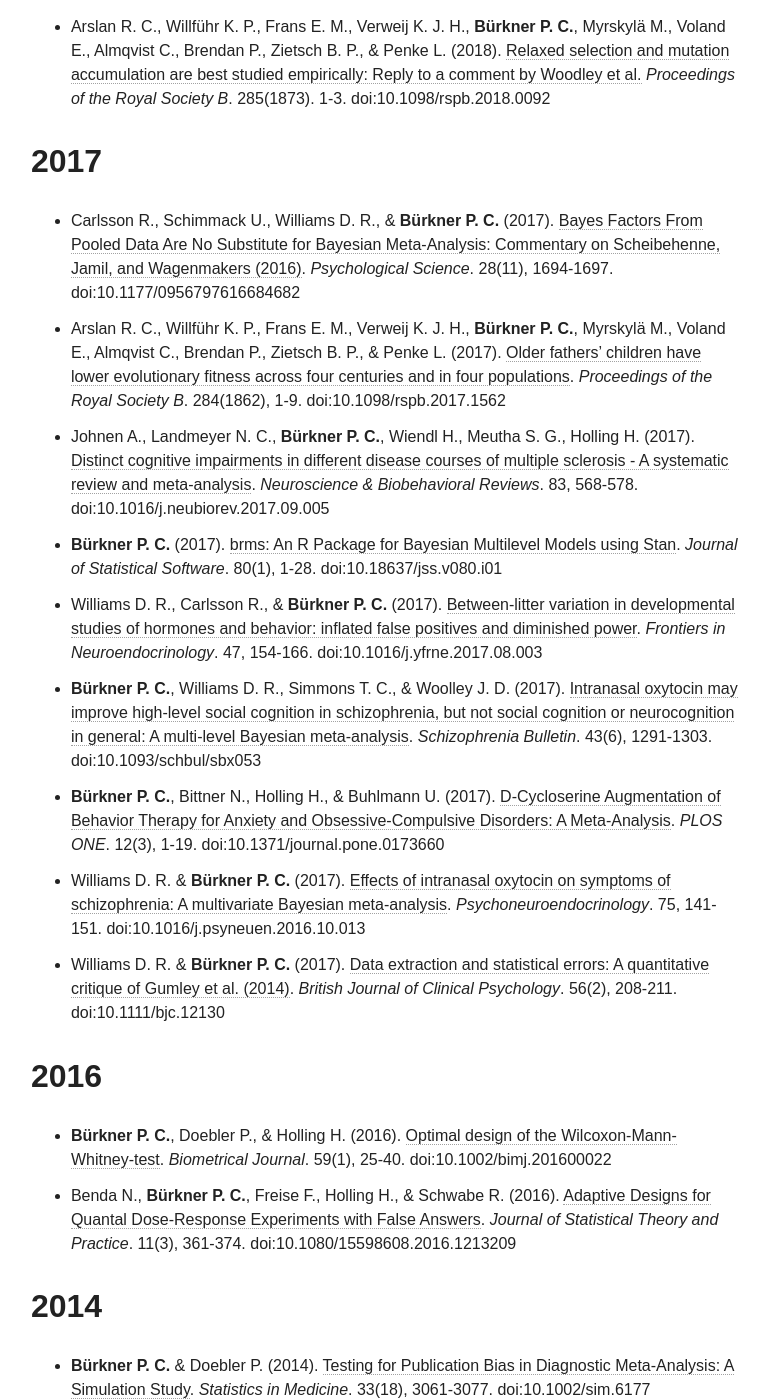
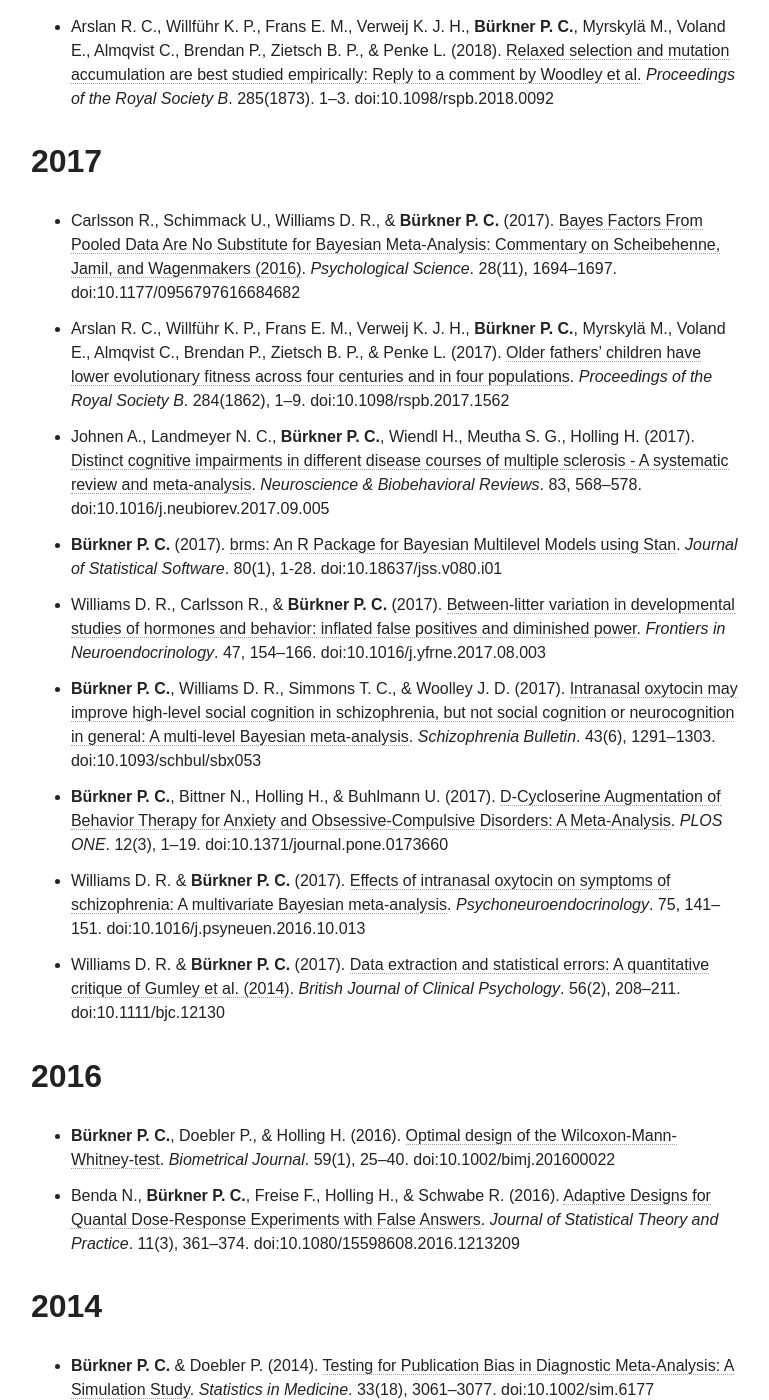
Before and after one commit to paul-buerkner/paul-buerkner.github.io, a Jekyll site: the page built from publications/index.md, in a window 1280 px wide and 1400 px high, scrolled down 1246 px. Shown: the whole window, without its empty margins (255-1024 px from the left). Built offline with Jekyll 4.4.1, drawn with Linux system fonts in a browser that asks for light colours; nearby versions of some CDN libraries; some of the changed text lies outside the part shown.

Commit message:
minor cleaning

```diff
--- a/publications/index.md
+++ b/publications/index.md
@@ -11,28 +11,28 @@
 
 
 ## 2018
-* Schneider I., Kugel H., Redlich R., Grotegerd D., Bürger C., **Bürkner P. C.**, Opel N., Dohm K., Zaremba D., Meinert S., Schröder N., Straßburg A. M., Schwarte K., Schettler C., Ambrée O., Rust S., Domschke K., Arolt V., Heindel W., Baune B., Zhang W., Dannlowski U., & Hohoff C. (2018). [Association of serotonin transporter gene AluJb methylation with major depression, amygdala responsiveness, 5-HTTLPR/rs25531 polymorphism, and stress](https://www.nature.com/articles/npp2017273). *Neuropsychopharmacology*. 1-9. doi:10.1038/npp.2017.273
-* Reinhold M., **Bürkner P. C.**, Holling H. (2018). [Effects of Expressive Writing on Depressive Symptoms – A Meta-Analysis](http://onlinelibrary.wiley.com/doi/10.1111/cpsp.12224/abstract). *Clinical Psychology: Science and Practice*. 25(1), 1-13. doi:10.1111/cpsp.12224
+* Schneider I., Kugel H., Redlich R., Grotegerd D., Bürger C., **Bürkner P. C.**, Opel N., Dohm K., Zaremba D., Meinert S., Schröder N., Straßburg A. M., Schwarte K., Schettler C., Ambrée O., Rust S., Domschke K., Arolt V., Heindel W., Baune B., Zhang W., Dannlowski U., & Hohoff C. (2018). [Association of serotonin transporter gene AluJb methylation with major depression, amygdala responsiveness, 5-HTTLPR/rs25531 polymorphism, and stress](https://www.nature.com/articles/npp2017273). *Neuropsychopharmacology*. 1--9. doi:10.1038/npp.2017.273
+* Reinhold M., **Bürkner P. C.**, Holling H. (2018). [Effects of Expressive Writing on Depressive Symptoms – A Meta-Analysis](http://onlinelibrary.wiley.com/doi/10.1111/cpsp.12224/abstract). *Clinical Psychology: Science and Practice*. 25(1), 1--13. doi:10.1111/cpsp.12224
 * Zhoua T., Popescu S. C., Lawing A. M., Eriksson M., Strambu B., **Bürkner P. C.** (2018). [Bayesian and classical machine learning methods: A comparison for tree species classification with LiDAR waveform signatures](http://www.mdpi.com/2072-4292/10/1/39). *Remote Sensing*. 10(1), 39, doi:10.3390/rs10010039
-* Arslan R. C., Willführ K. P., Frans E. M., Verweij K. J. H., **Bürkner P. C.**, Myrskylä M., Voland E., Almqvist C., Brendan P., Zietsch B. P., & Penke L. (2018). [Relaxed selection and mutation accumulation are best studied empirically: Reply to a comment by Woodley et al.](http://rspb.royalsocietypublishing.org/content/285/1873/20180092) *Proceedings of the Royal Society B*. 285(1873). 1-3. doi:10.1098/rspb.2018.0092
+* Arslan R. C., Willführ K. P., Frans E. M., Verweij K. J. H., **Bürkner P. C.**, Myrskylä M., Voland E., Almqvist C., Brendan P., Zietsch B. P., & Penke L. (2018). [Relaxed selection and mutation accumulation are best studied empirically: Reply to a comment by Woodley et al.](http://rspb.royalsocietypublishing.org/content/285/1873/20180092) *Proceedings of the Royal Society B*. 285(1873). 1--3. doi:10.1098/rspb.2018.0092
 
 ## 2017
-* Carlsson R., Schimmack U., Williams D. R., & **Bürkner P. C.** (2017). [Bayes Factors From Pooled Data Are No Substitute for Bayesian Meta-Analysis: Commentary on Scheibehenne, Jamil, and Wagenmakers (2016)](http://journals.sagepub.com/eprint/9iwbZegivfVhDZqRk4Dy/full). *Psychological Science*. 28(11), 1694-1697. doi:10.1177/0956797616684682
-* Arslan R. C., Willführ K. P., Frans E. M., Verweij K. J. H., **Bürkner P. C.**, Myrskylä M., Voland E., Almqvist C., Brendan P., Zietsch B. P., & Penke L. (2017). [Older fathers’ children have lower evolutionary fitness across four centuries and in four populations](http://rspb.royalsocietypublishing.org/content/royprsb/284/1862/20171562.full.pdf). *Proceedings of the Royal Society B*. 284(1862), 1-9. doi:10.1098/rspb.2017.1562
-* Johnen A., Landmeyer N. C., **Bürkner P. C.**, Wiendl H., Meutha S. G., Holling H. (2017). [Distinct cognitive impairments in different disease courses of multiple sclerosis - A systematic review and meta-analysis](https://www.ncbi.nlm.nih.gov/pubmed/28890199). *Neuroscience & Biobehavioral Reviews*. 83, 568-578. doi:10.1016/j.neubiorev.2017.09.005
+* Carlsson R., Schimmack U., Williams D. R., & **Bürkner P. C.** (2017). [Bayes Factors From Pooled Data Are No Substitute for Bayesian Meta-Analysis: Commentary on Scheibehenne, Jamil, and Wagenmakers (2016)](http://journals.sagepub.com/eprint/9iwbZegivfVhDZqRk4Dy/full). *Psychological Science*. 28(11), 1694--1697. doi:10.1177/0956797616684682
+* Arslan R. C., Willführ K. P., Frans E. M., Verweij K. J. H., **Bürkner P. C.**, Myrskylä M., Voland E., Almqvist C., Brendan P., Zietsch B. P., & Penke L. (2017). [Older fathers’ children have lower evolutionary fitness across four centuries and in four populations](http://rspb.royalsocietypublishing.org/content/royprsb/284/1862/20171562.full.pdf). *Proceedings of the Royal Society B*. 284(1862), 1--9. doi:10.1098/rspb.2017.1562
+* Johnen A., Landmeyer N. C., **Bürkner P. C.**, Wiendl H., Meutha S. G., Holling H. (2017). [Distinct cognitive impairments in different disease courses of multiple sclerosis - A systematic review and meta-analysis](https://www.ncbi.nlm.nih.gov/pubmed/28890199). *Neuroscience & Biobehavioral Reviews*. 83, 568--578. doi:10.1016/j.neubiorev.2017.09.005
 * **Bürkner P. C.** (2017). [brms: An R Package for Bayesian Multilevel Models using Stan](https://www.jstatsoft.org/article/view/v080i01). *Journal of Statistical Software*. 80(1), 1-28. doi:10.18637/jss.v080.i01
-* Williams D. R., Carlsson R., & **Bürkner P. C.** (2017). [Between-litter variation in developmental studies of hormones and behavior: inflated false positives and diminished power](http://www.sciencedirect.com/science/article/pii/S0091302217300468). *Frontiers in Neuroendocrinology*. 47, 154-166. doi:10.1016/j.yfrne.2017.08.003
-* **Bürkner P. C.**, Williams D. R., Simmons T. C., & Woolley J. D. (2017). [Intranasal oxytocin may improve high-level social cognition in schizophrenia, but not social cognition or neurocognition in general: A multi-level Bayesian meta-analysis](https://academic.oup.com/schizophreniabulletin/article-abstract/doi/10.1093/schbul/sbx053/3861667/Intranasal-Oxytocin-May-Improve-High-Level-Social?redirectedFrom=fulltext). *Schizophrenia Bulletin*. 43(6), 1291-1303. doi:10.1093/schbul/sbx053
-* **Bürkner P. C.**, Bittner N., Holling H., & Buhlmann U. (2017). [D-Cycloserine Augmentation of Behavior Therapy for Anxiety and Obsessive-Compulsive Disorders: A Meta-Analysis](http://journals.plos.org/plosone/article?id=10.1371/journal.pone.0173660). *PLOS ONE*. 12(3), 1-19. doi:10.1371/journal.pone.0173660
-* Williams D. R. & **Bürkner P. C.** (2017). [Effects of intranasal oxytocin on symptoms of schizophrenia: A multivariate Bayesian meta-analysis](http://www.sciencedirect.com/science/article/pii/S0306453016302128). *Psychoneuroendocrinology*. 75, 141-151. doi:10.1016/j.psyneuen.2016.10.013
-* Williams D. R. & **Bürkner P. C.** (2017). [Data extraction and statistical errors: A quantitative critique of Gumley et al. (2014)](http://onlinelibrary.wiley.com/doi/10.1111/bjc.12130/full). *British Journal of Clinical Psychology*. 56(2), 208-211. doi:10.1111/bjc.12130
+* Williams D. R., Carlsson R., & **Bürkner P. C.** (2017). [Between-litter variation in developmental studies of hormones and behavior: inflated false positives and diminished power](http://www.sciencedirect.com/science/article/pii/S0091302217300468). *Frontiers in Neuroendocrinology*. 47, 154--166. doi:10.1016/j.yfrne.2017.08.003
+* **Bürkner P. C.**, Williams D. R., Simmons T. C., & Woolley J. D. (2017). [Intranasal oxytocin may improve high-level social cognition in schizophrenia, but not social cognition or neurocognition in general: A multi-level Bayesian meta-analysis](https://academic.oup.com/schizophreniabulletin/article-abstract/doi/10.1093/schbul/sbx053/3861667/Intranasal-Oxytocin-May-Improve-High-Level-Social?redirectedFrom=fulltext). *Schizophrenia Bulletin*. 43(6), 1291--1303. doi:10.1093/schbul/sbx053
+* **Bürkner P. C.**, Bittner N., Holling H., & Buhlmann U. (2017). [D-Cycloserine Augmentation of Behavior Therapy for Anxiety and Obsessive-Compulsive Disorders: A Meta-Analysis](http://journals.plos.org/plosone/article?id=10.1371/journal.pone.0173660). *PLOS ONE*. 12(3), 1--19. doi:10.1371/journal.pone.0173660
+* Williams D. R. & **Bürkner P. C.** (2017). [Effects of intranasal oxytocin on symptoms of schizophrenia: A multivariate Bayesian meta-analysis](http://www.sciencedirect.com/science/article/pii/S0306453016302128). *Psychoneuroendocrinology*. 75, 141--151. doi:10.1016/j.psyneuen.2016.10.013
+* Williams D. R. & **Bürkner P. C.** (2017). [Data extraction and statistical errors: A quantitative critique of Gumley et al. (2014)](http://onlinelibrary.wiley.com/doi/10.1111/bjc.12130/full). *British Journal of Clinical Psychology*. 56(2), 208--211. doi:10.1111/bjc.12130
 
 ## 2016
-* **Bürkner P. C.**, Doebler P., & Holling H. (2016). [Optimal design of the Wilcoxon-Mann-Whitney-test](http://onlinelibrary.wiley.com/doi/10.1002/bimj.201600022/full). *Biometrical Journal*. 59(1), 25-40. doi:10.1002/bimj.201600022
-* Benda N., **Bürkner P. C.**, Freise F., Holling H., & Schwabe R. (2016). [Adaptive Designs for Quantal Dose-Response Experiments with False Answers](http://www.tandfonline.com/doi/abs/10.1080/15598608.2016.1213209). *Journal of Statistical Theory and Practice*. 11(3), 361-374. doi:10.1080/15598608.2016.1213209
+* **Bürkner P. C.**, Doebler P., & Holling H. (2016). [Optimal design of the Wilcoxon-Mann-Whitney-test](http://onlinelibrary.wiley.com/doi/10.1002/bimj.201600022/full). *Biometrical Journal*. 59(1), 25--40. doi:10.1002/bimj.201600022
+* Benda N., **Bürkner P. C.**, Freise F., Holling H., & Schwabe R. (2016). [Adaptive Designs for Quantal Dose-Response Experiments with False Answers](http://www.tandfonline.com/doi/abs/10.1080/15598608.2016.1213209). *Journal of Statistical Theory and Practice*. 11(3), 361--374. doi:10.1080/15598608.2016.1213209
 
 ## 2014
-* **Bürkner P. C.** & Doebler P. (2014). [Testing for Publication Bias in Diagnostic Meta-Analysis: A Simulation Study](http://onlinelibrary.wiley.com/doi/10.1002/sim.6177/full). *Statistics in Medicine*. 33(18), 3061-3077. doi:10.1002/sim.6177
+* **Bürkner P. C.** & Doebler P. (2014). [Testing for Publication Bias in Diagnostic Meta-Analysis: A Simulation Study](http://onlinelibrary.wiley.com/doi/10.1002/sim.6177/full). *Statistics in Medicine*. 33(18), 3061--3077. doi:10.1002/sim.6177
 
 ## unpublished
 * Fleischer, C., Doebler, P., **Bürkner P. C.**, & Holling, H. (2017). [Adventure therapy effects on self-concept – A meta-analysis](https://osf.io/preprints/psyarxiv/c7y9a). *PsyArXiv preprint*.
```
